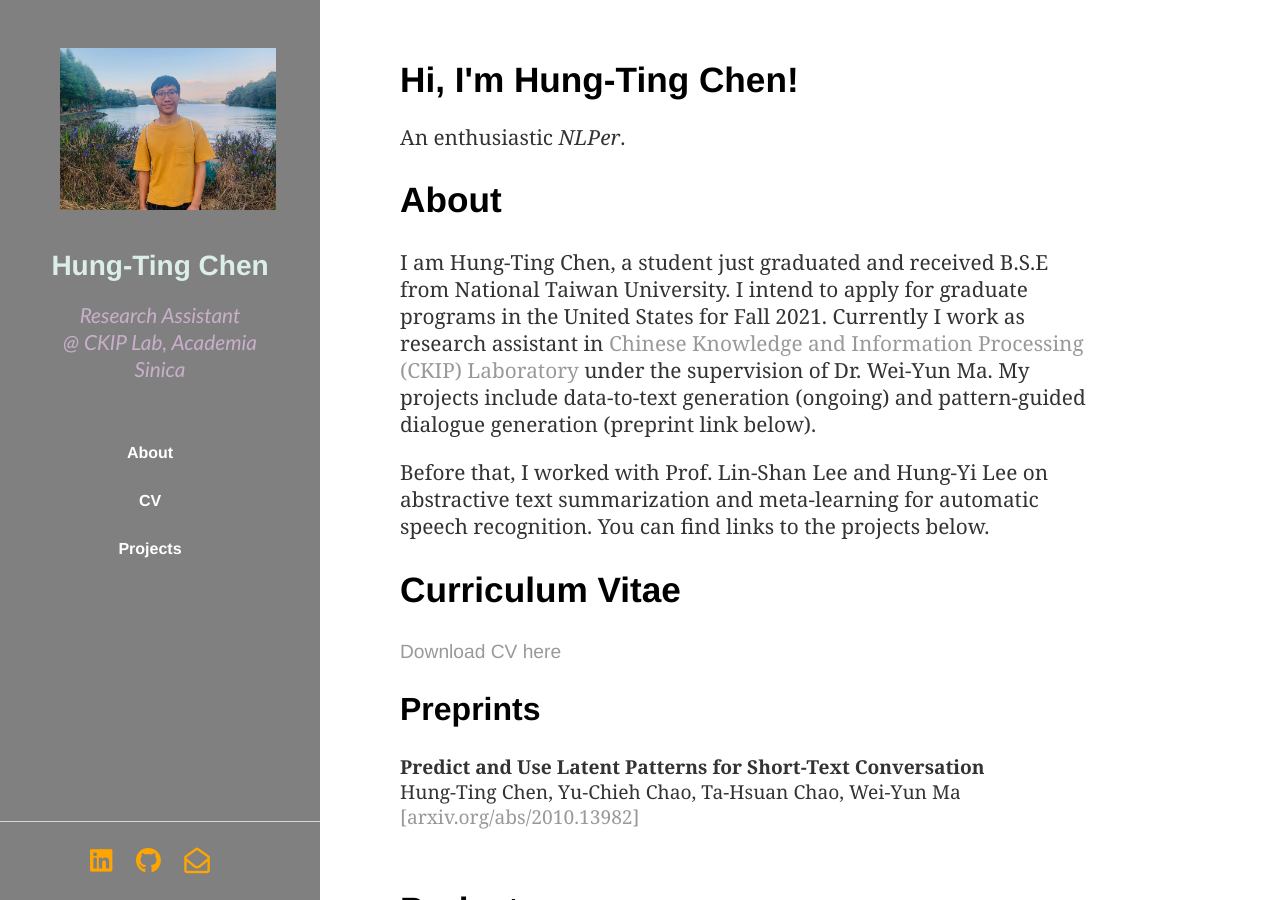
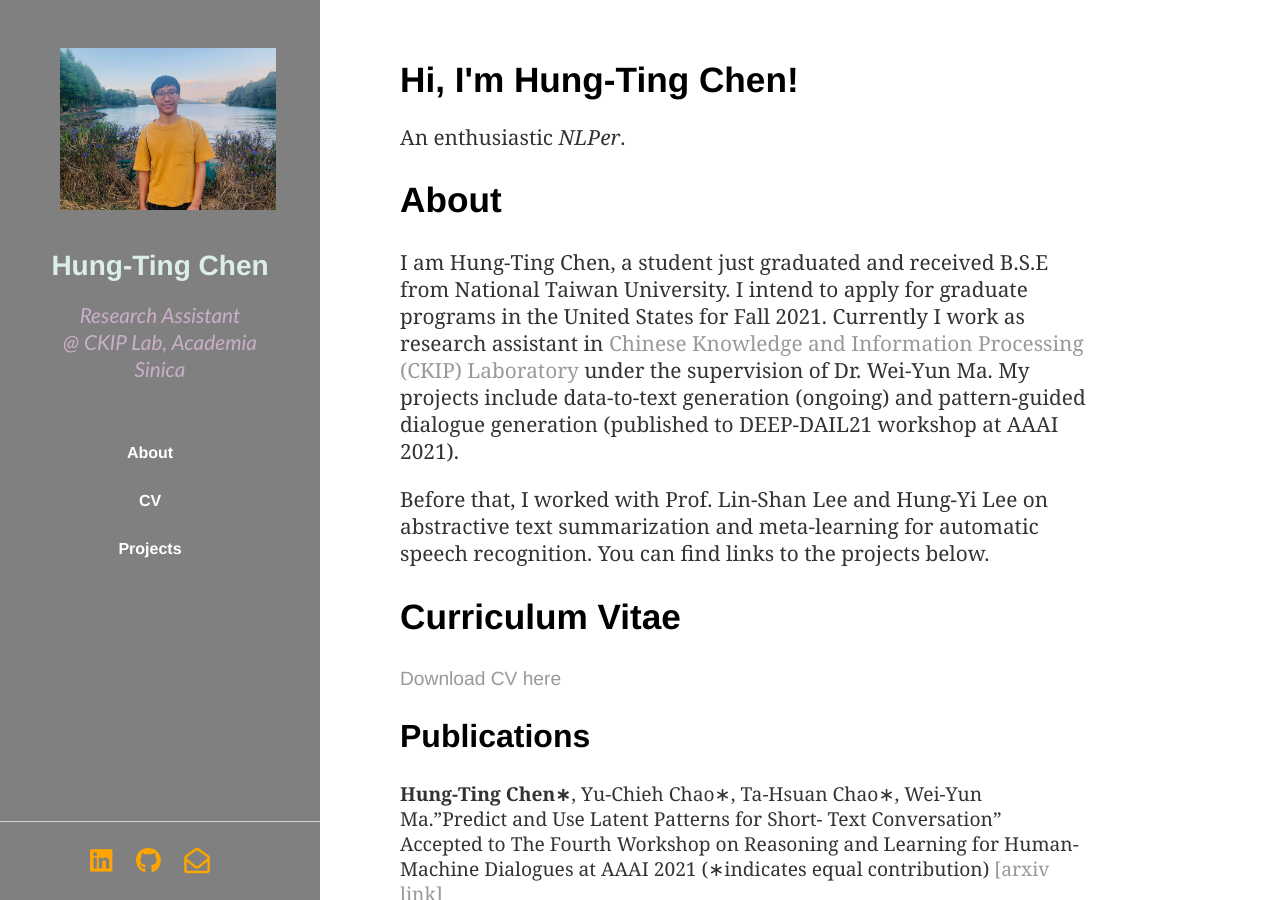
Before and after one commit to timchen0618/timchen0618.github.io, a Jekyll site: the page index.html, which Jekyll copies as it is, in a window 1280 px wide and 900 px high. Built offline with Jekyll 4.4.1, drawn with Linux system fonts in a browser that asks for light colours; nearby versions of some CDN libraries.

Commit message:
CV&publication

```diff
--- a/index.html
+++ b/index.html
@@ -59,7 +59,7 @@
             <section id="about">
                 <div class="about">
                     <h1>About</h1>
-                    <p> I am Hung-Ting Chen, a student just graduated and received B.S.E from National Taiwan University. I intend to apply for graduate programs in the United States for Fall 2021. Currently I work as research assistant in <a href="https://ckip.iis.sinica.edu.tw/"> Chinese Knowledge and Information Processing (CKIP) Laboratory</a> under the supervision of Dr. Wei-Yun Ma. My projects include data-to-text generation (ongoing) and pattern-guided dialogue generation (preprint link below). </p>
+                    <p> I am Hung-Ting Chen, a student just graduated and received B.S.E from National Taiwan University. I intend to apply for graduate programs in the United States for Fall 2021. Currently I work as research assistant in <a href="https://ckip.iis.sinica.edu.tw/"> Chinese Knowledge and Information Processing (CKIP) Laboratory</a> under the supervision of Dr. Wei-Yun Ma. My projects include data-to-text generation (ongoing) and pattern-guided dialogue generation (published to DEEP-DAIL21 workshop at AAAI 2021). </p>
 
                     <p>Before that, I worked with Prof. Lin-Shan Lee and Hung-Yi Lee on abstractive text summarization and meta-learning for automatic speech recognition. You can find links to the projects below. </p>
                     <!-- <p> Broadly speaking, My research interest include language generation, especially  I am also interested in solving NLP tasks in data-scarce scenarios and apply NLP techniques on web information, such as machine translation of webpage contents or summarization of social media posts, just to name a few. </p> -->
@@ -76,7 +76,7 @@
             <section id="cv">
                 <div class="cv">
                         <h1>Curriculum Vitae</h1>
-                        <p> <a href="/cv/cv_20201122.pdf" class="download" title="Download CV as PDF">Download CV here</a></p>
+                        <p> <a href="/cv/CV_V2.pdf" class="download" title="Download CV as PDF">Download CV here</a></p>
                         <!-- <address>
                         <strong>Affiliation</strong><br>
                         Street Address<br>
@@ -85,10 +85,12 @@
                         <span class="obfuscate">youremailaddress@email.com</span>
                         </address> -->
 
-                        <h2>Preprints</h2>
+                        <h2>Publications</h2>
 
-                        <p><strong>Predict and Use Latent Patterns for Short-Text Conversation</strong> </br> Hung-Ting Chen, Yu-Chieh Chao, Ta-Hsuan Chao, Wei-Yun Ma  </br> <a href="https://arxiv.org/abs/2010.13982">[arxiv.org/abs/2010.13982]</a>
-                        </p>
+                        <!-- <p><strong>Predict and Use Latent Patterns for Short-Text Conversation</strong> </br> Hung-Ting Chen, Yu-Chieh Chao, Ta-Hsuan Chao, Wei-Yun Ma  </br> <a href="https://arxiv.org/abs/2010.13982">[arxiv.org/abs/2010.13982]</a>
+                        </p> -->
+
+                        <p> <strong>Hung-Ting Chen∗</strong>, Yu-Chieh Chao∗, Ta-Hsuan Chao∗, Wei-Yun Ma.”Predict and Use Latent Patterns for Short- Text Conversation” Accepted to The Fourth Workshop on Reasoning and Learning for Human- Machine Dialogues at AAAI 2021 (∗indicates equal contribution) <a href="https://arxiv.org/abs/2010.13982">[arxiv link]</a> </p>
 
 
 
```
Also changed, not shown: 2 other files.
